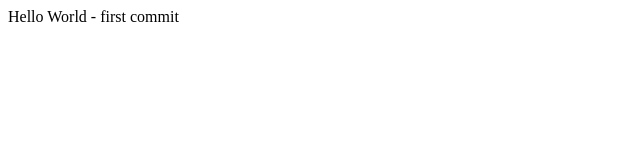
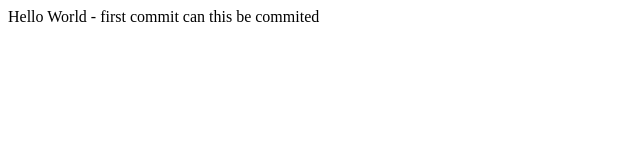
Before and after one commit to nsrividya11/git1, a plain HTML site: page index.html in a window 1280 px wide. Shown: the whole page, without its empty margins (0-640 px from the left). Drawn offline with Linux system fonts and the light colour scheme.

Commit message:
direct commit

```diff
--- a/index.html
+++ b/index.html
@@ -8,5 +8,6 @@
 </head>
 <body>
     Hello World - first commit
+    can this be commited
 </body>
 </html>
```
